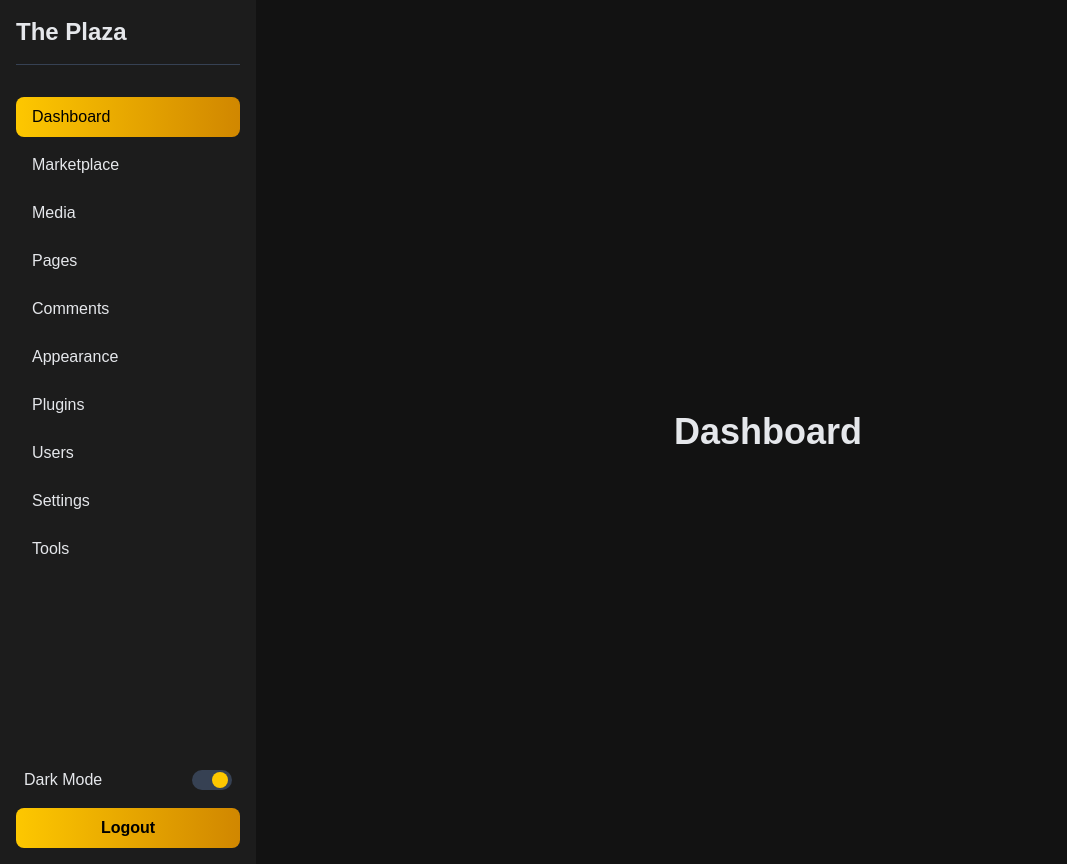
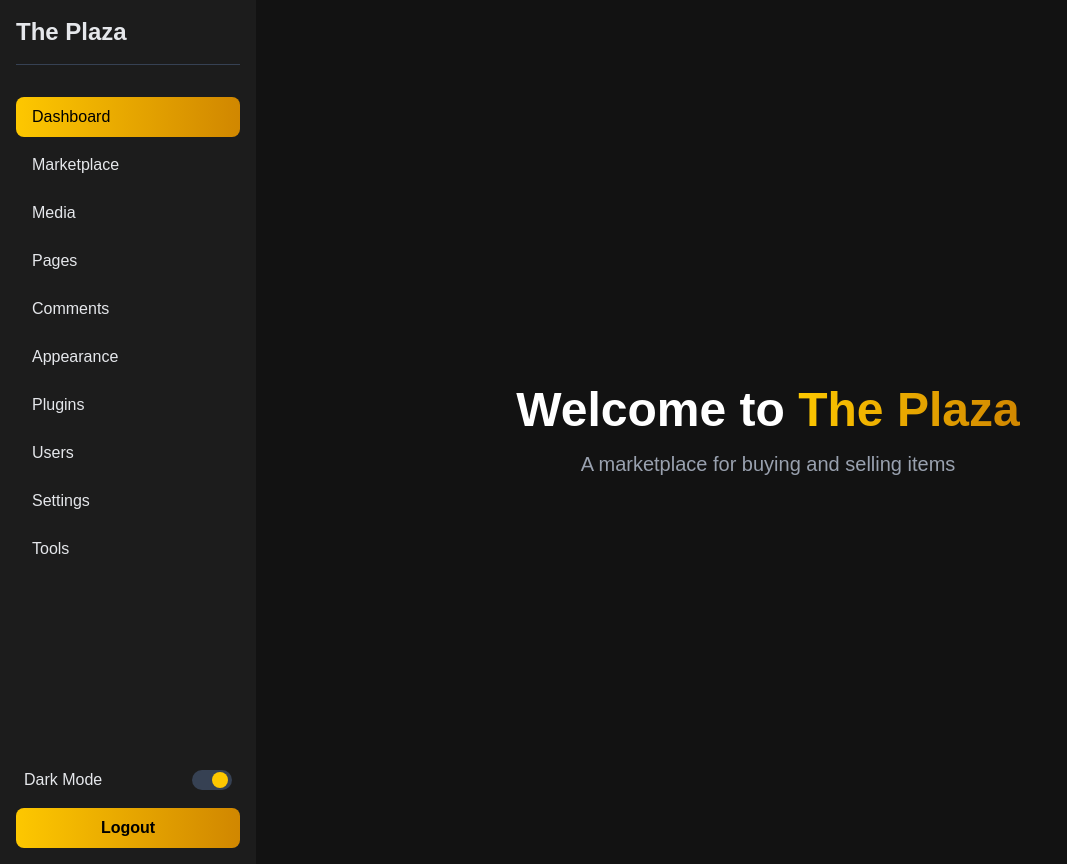
Before and after one commit to Loganaan/WSU-Plaza, a Next.js app: page / in a window 1280 px wide. Shown: the whole page, without its empty margins (0-1067 px from the left). Built offline with nearby package versions, Linux system fonts and the light colour scheme.

Commit message:
Updated look of dashboard and added a welcome for users

```diff
--- a/src/app/page.tsx
+++ b/src/app/page.tsx
@@ -1,9 +1,14 @@
 export default function Dashboard() {
   return (
-    <div className="flex min-h-screen bg-[#121212] text-gray-200">
-      <main className="flex-1 p-8 flex items-center justify-center">
-        <h1 className="text-4xl font-bold">Dashboard</h1>
-      </main>
+    <div className="flex items-center justify-center min-h-screen">
+      <div className="text-center space-y-4">
+        <h1 className="text-5xl font-bold text-white">
+          Welcome to <span className="text-gradient bg-gradient-to-r from-yellow-400 to-yellow-600 bg-clip-text text-transparent">The Plaza</span>
+        </h1>
+        <p className="text-xl text-gray-400 max-w-lg">
+          A marketplace for buying and selling items
+        </p>
+      </div>
     </div>
   );
 }
```
